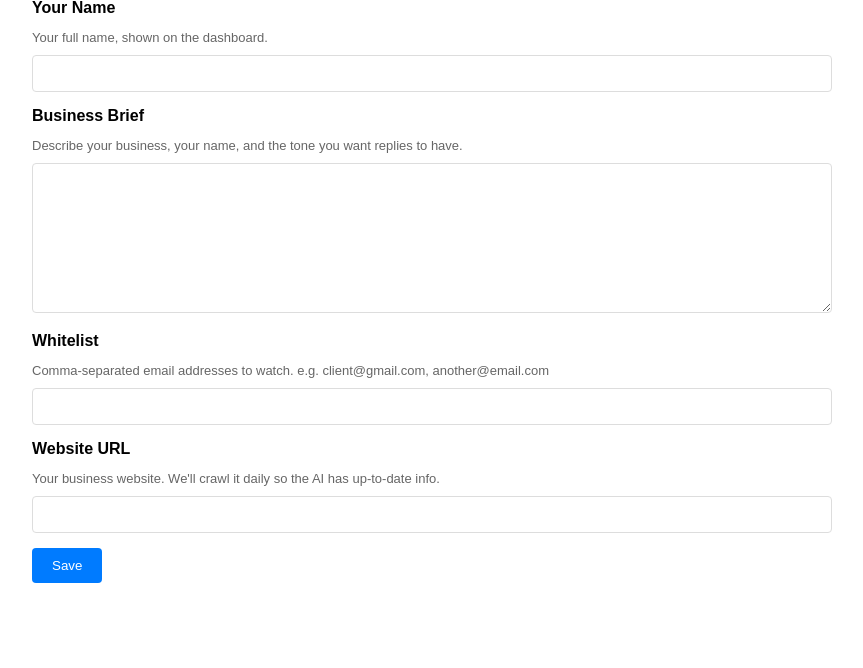
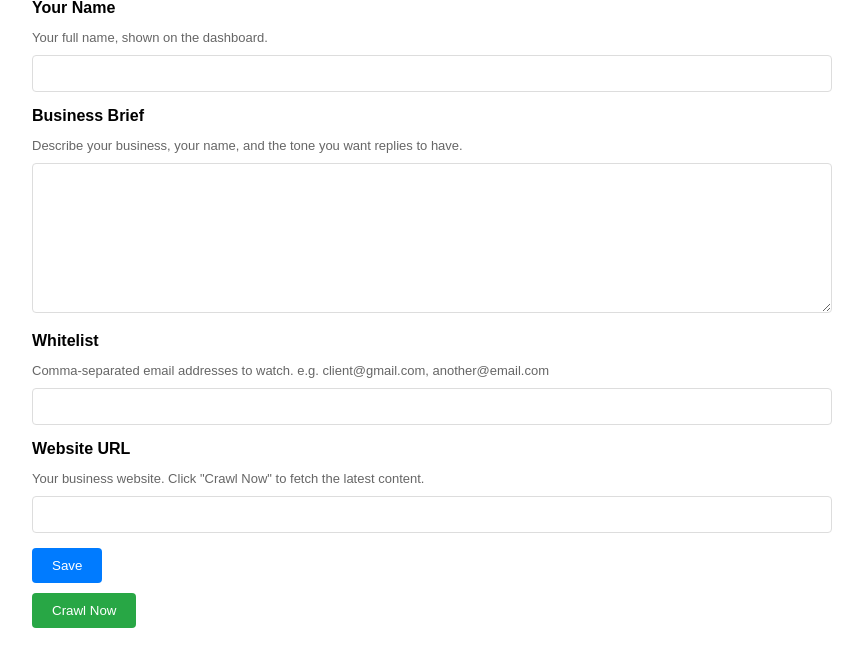
Before and after one commit to dephrat/AI-Employee-Draft, a Flask app: page /settings in a window 1280 px wide. Shown: the part 135-803 px from the top of the page, without its empty margins (208-1071 px from the left). Before the commit the page ends 718 px from the top, so only its background shows below. Run offline with Flask 3, Linux system fonts and the light colour scheme; data that the repository does not hold is empty.

Commit message:
web crawling added, switched openai to claude, kept emails on dashboard after going to and from settings

```diff
--- a/app.py
+++ b/app.py
@@ -1,13 +1,11 @@
 import os
+from concurrent.futures import ThreadPoolExecutor
+from dotenv import load_dotenv
 from flask import Flask, render_template, request, redirect, url_for, session
-from dotenv import load_dotenv
+from google.auth.exceptions import RefreshError
+from crawler import crawl_website
+from db import init_db, get_setting, save_setting, delete_draft, get_draft, get_website_content, save_website_content
 from gmail import get_oauth_flow, credentials_to_dict
-from concurrent.futures import ThreadPoolExecutor
-from google.auth.exceptions import RefreshError
-from db import init_db, get_db, get_setting, save_setting, delete_draft, get_draft
-import time
-from crawler import crawl_website
-from db import get_website_content, get_website_crawled_at, save_website_content
 
 load_dotenv()
 os.environ["OAUTHLIB_INSECURE_TRANSPORT"] = "1"
@@ -30,7 +28,11 @@ def handle_refresh_error(e):
 def dashboard():
     connected = session.get("credentials") is not None
     owner_name = get_setting("owner_name", "", current_account())
-    return render_template("dashboard.html", connected=connected, owner_name=owner_name)
+    emails = []
+    if connected:
+        ids = session.get("drafted_email_ids", [])
+        emails = get_emails_from_db(ids)
+    return render_template("dashboard.html", connected=connected, owner_name=owner_name, emails=emails)
 
 @app.route("/connect")
 def connect():
@@ -70,13 +72,7 @@ def fetch():
     whitelist = [e.strip() for e in get_setting("whitelist", "", current_account()).split(",") if e.strip()]
     business_brief = get_setting("business_brief", "", current_account())
 
-    website_url = get_setting("website_url", "", current_account())
-    crawled_at = get_website_crawled_at(current_account())
-    if website_url and (not crawled_at or time.time() - crawled_at > 86400):
-        content = crawl_website(website_url)
-        save_website_content(current_account(), content)
-    else:
-        content = get_website_content(current_account())
+    content = get_website_content(current_account())
 
     if content:
         business_brief = business_brief + "\n\nWebsite content:\n" + content
@@ -188,6 +184,15 @@ def regenerate():
 
     return render_template("dashboard.html", connected=True, emails=emails, owner_name=get_setting("owner_name", "", current_account()))
 
+@app.route("/crawl", methods=["POST"])
+def crawl():
+    account = current_account()
+    website_url = get_setting("website_url", "", account)
+    if website_url:
+        content = crawl_website(website_url)
+        save_website_content(account, content)
+    return redirect(url_for("settings"))
+
 if __name__ == "__main__":
     init_db()
     app.run(debug=True)
--- a/templates/settings.html
+++ b/templates/settings.html
@@ -32,9 +32,12 @@
         <input type="text" name="whitelist" value="{{ whitelist }}">
 
         <label>Website URL</label>
-        <p class="hint">Your business website. We'll crawl it daily so the AI has up-to-date info.</p>
+        <p class="hint">Your business website. Click "Crawl Now" to fetch the latest content.</p>
         <input type="text" name="website_url" value="{{ website_url }}">
         <button type="submit">Save</button>
     </form>
+    <form method="POST" action="/crawl" style="margin-top: 10px;">
+        <button type="submit" style="background: #28a745;">Crawl Now</button>
+    </form>
 </body>
 </html>
```
Also changed, not shown: ai.py (+9 -6 lines).
